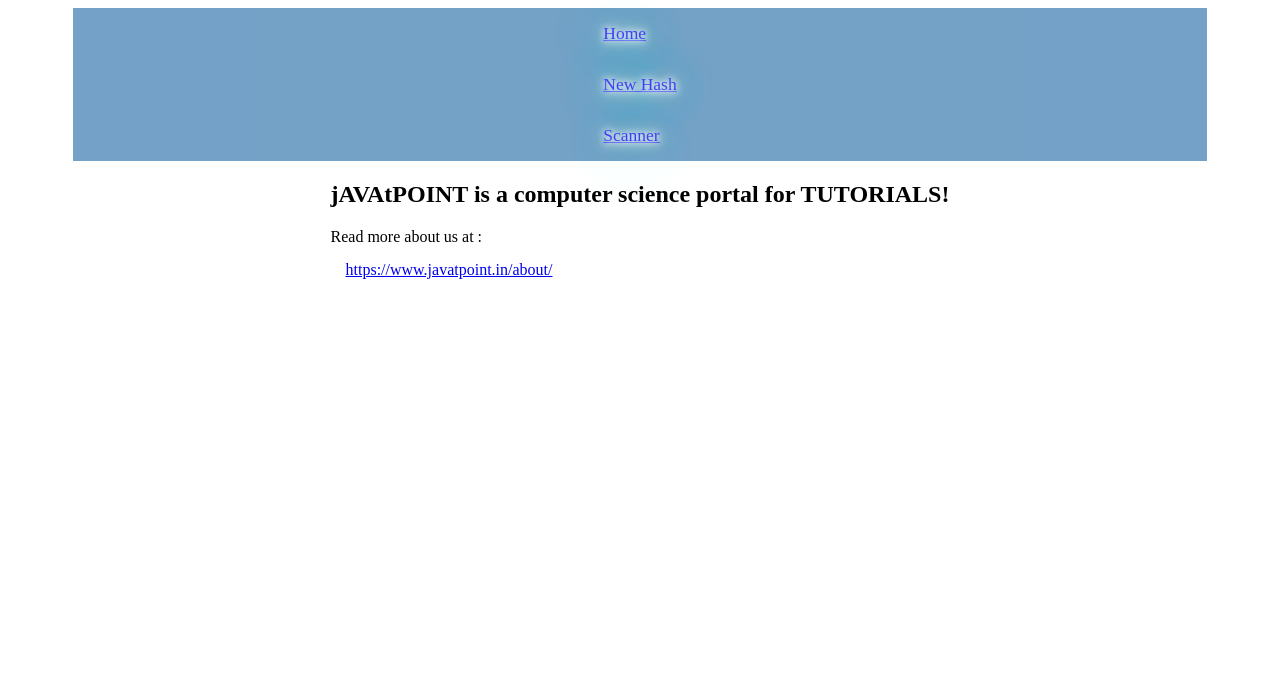
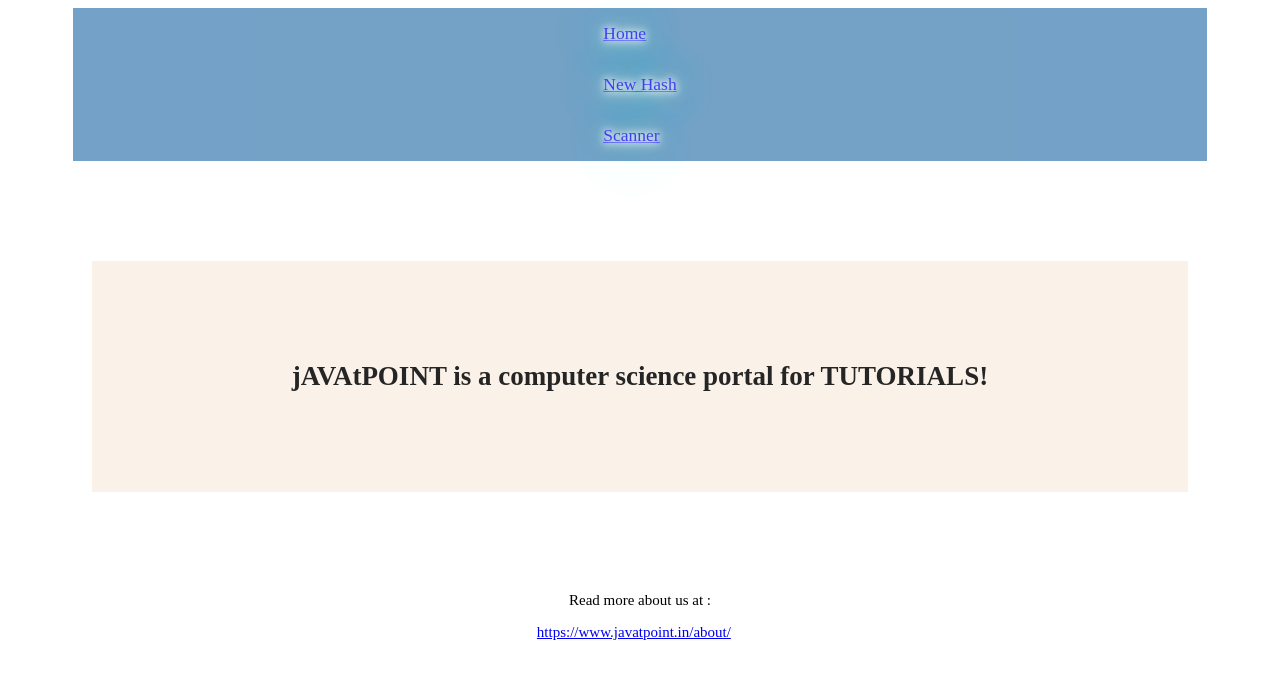
Before and after one commit to Ayush200423/ChainLink, a React (Create React App) app: page /newhash in a window 1280 px wide. Shown: the top 678 px of the page. Built offline with nearby package versions, Linux system fonts and the light colour scheme.

Commit message:
change css

```diff
--- a/src/App.css
+++ b/src/App.css
@@ -130,6 +130,7 @@
 
 button {
   padding: 15px 25px;
+  margin-top: 150px;
   border: unset;
   border-radius: 15px;
   color: #212121;
--- a/src/Components/home.css
+++ b/src/Components/home.css
@@ -1,8 +1,23 @@
 
-.h1{
+h1 {
     text-align: center;
+    color: white;
     padding: 100px;
     background-image: url('/src/bg-image.png');
     opacity: 0.75;
-    margin-top: 0;
+    padding-left: 250px;
+    padding-right: 250px;
+    padding-bottom: 150px;
+    margin-top: 30px;
+
   }
+
+p{
+  padding-top: 100px;
+  padding-bottom: 100px;
+  padding-left: 50px;
+  padding-right: 50px;
+  border-style: double;
+  border-width: 1.5mm;
+
+}
--- /dev/null
+++ b/src/Components/newhash.css
@@ -0,0 +1,24 @@
+
+div{
+   font-size: 15px;
+   text-align: center;
+
+}
+
+h2{
+    margin-top: 100px;
+    padding-top: 100px;
+    padding-bottom: 100px;
+    padding-left: 200px;
+    padding-right: 200px;
+    background-color: #FAF0E6;
+    opacity: 0.85;
+    font-family: 'Times New Roman', Times, serif;
+    margin-bottom: 100px;
+    font-size: 27px;
+    text-align: center;
+}
+a{
+    margin-left: 430px;
+
+}
--- a/src/Components/newhash.js
+++ b/src/Components/newhash.js
@@ -1,4 +1,6 @@
 import React from 'react';
+import './newhash.css';
+
 function NewHash () {
     return <div>
         <h2> jAVAtPOINT is a computer science portal for TUTORIALS!</h2>
```
